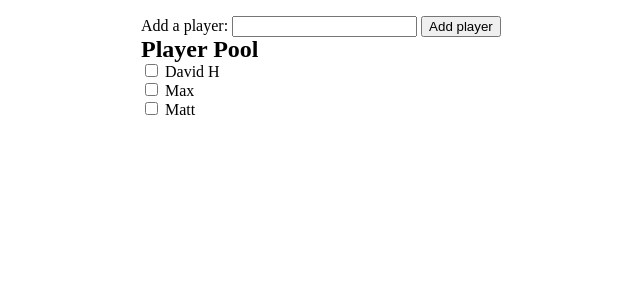
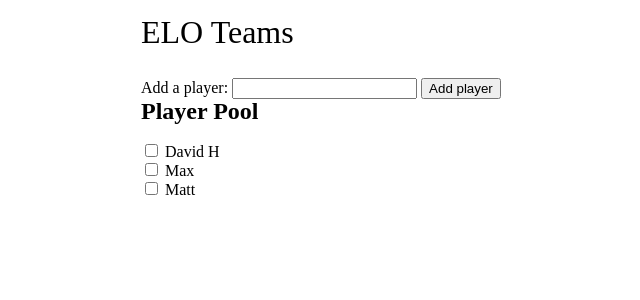
Before and after one commit to dlh89/ELO-teams, a Svelte app: page / in a window 1280 px wide. Shown: the top 300 px of the page, without its empty margins (139-779 px from the left). Built offline with nearby package versions, Linux system fonts and the light colour scheme.

Commit message:
Add title

```diff
--- a/src/App.svelte
+++ b/src/App.svelte
@@ -115,6 +115,7 @@
 </script>
 
 <main>
+	<h1>ELO Teams</h1>
 	<AddPlayer on:submit={handleSubmit} />
 	<PlayerPool bind:players={players} bind:teamsPicked={teamsPicked} on:change={handlePlayerSelect} />
 	<Teams bind:players={players} bind:teamsPicked={teamsPicked} bind:teamsPlayers={teamsPlayers} on:click={handleSortTeams} on:modifyPlayerPool={handleModifyPlayerPool} on:change={handleRemovePlayer} />
@@ -127,9 +128,15 @@
 		margin: 0 auto;
 	}
 
+	h1 {
+		font-size: 32px;
+		margin-bottom: 30px;
+	}
+
 	:global(.heading-2) {
 		font-size: 24px;
 		font-weight: 800;
+		margin-bottom: 18px;
 	}
 
 	/* @media (min-width: 640px) {
```
